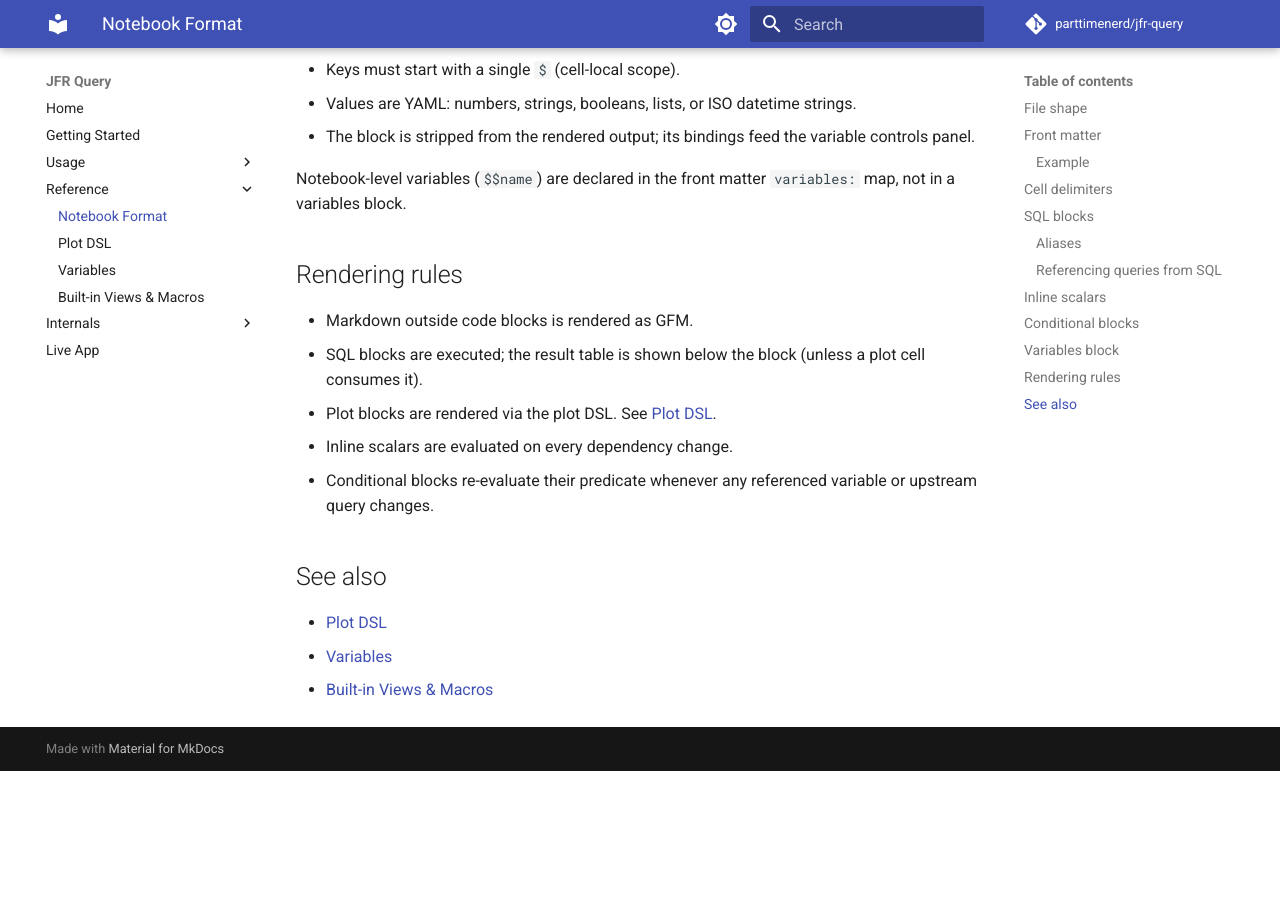
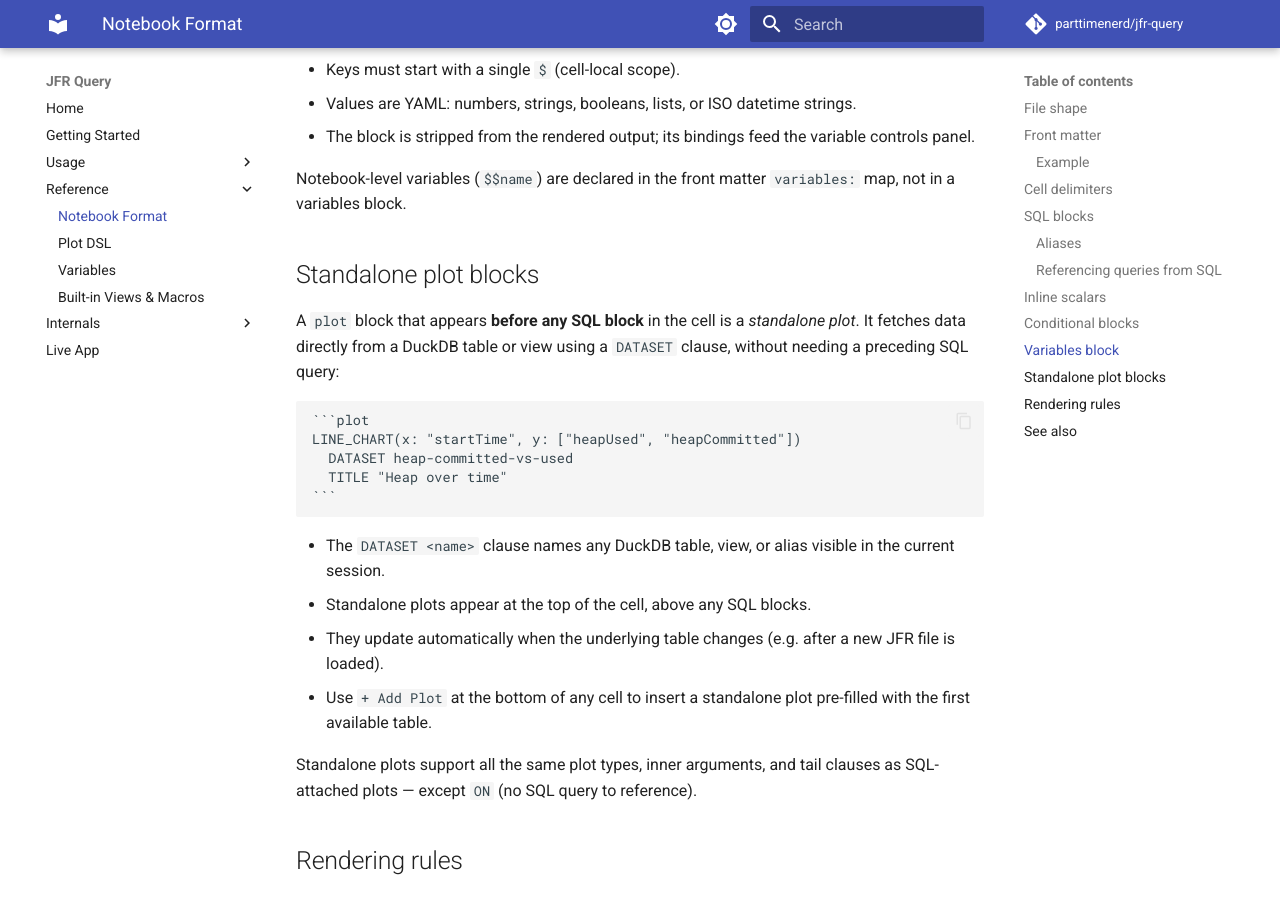
Before and after one commit to parttimenerd/jfr-query, an MkDocs documentation site: the page built from docs-site/notebook-format.md, in a window 1280 px wide and 900 px high, scrolled down 4649 px. Built offline with MkDocs 1.6.1 and Material for MkDocs 9.7.7, drawn with Linux system fonts in a browser that asks for light colours; comment, search, counter and statistics services are not loaded; before the commit the page ends 5420 px from its top, so only the background shows below that.

Commit message:
docs: fix macro names, remove unimplemented clauses, add standalone plots section

`````diff
--- a/docs-site/notebook-format.md
+++ b/docs-site/notebook-format.md
@@ -187,6 +187,25 @@ $window: [0, 1000]
 
 Notebook-level variables (`$$name`) are declared in the front matter `variables:` map, not in a variables block.
 
+## Standalone plot blocks
+
+A `plot` block that appears **before any SQL block** in the cell is a *standalone plot*. It fetches data directly from a DuckDB table or view using a `DATASET` clause, without needing a preceding SQL query:
+
+````
+```plot
+LINE_CHART(x: "startTime", y: ["heapUsed", "heapCommitted"])
+  DATASET heap-committed-vs-used
+  TITLE "Heap over time"
+```
+````
+
+- The `DATASET <name>` clause names any DuckDB table, view, or alias visible in the current session.
+- Standalone plots appear at the top of the cell, above any SQL blocks.
+- They update automatically when the underlying table changes (e.g. after a new JFR file is loaded).
+- Use `+ Add Plot` at the bottom of any cell to insert a standalone plot pre-filled with the first available table.
+
+Standalone plots support all the same plot types, inner arguments, and tail clauses as SQL-attached plots — except `ON` (no SQL query to reference).
+
 ## Rendering rules
 
 - Markdown outside code blocks is rendered as GFM.
`````
Also changed, not shown: docs-site/variables.md (+0 -1 lines), docs-site/views-macros.md (+2 -1 lines), docs-site/web-ui.md (+0 -2 lines).
